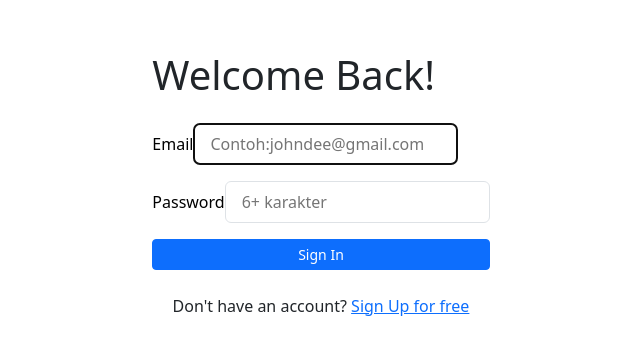
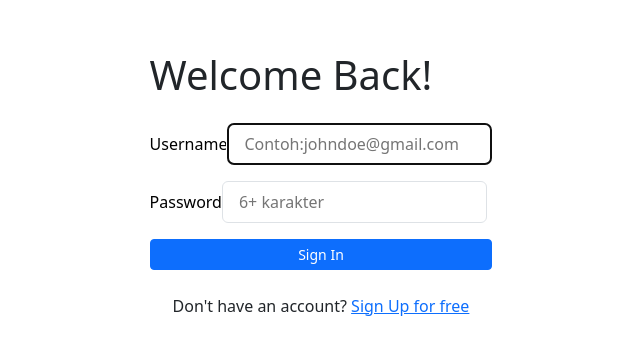
Before and after one commit to HarisMI40/fer-rental-mobil-public, a React (Vite) app: page /login in a window 1280 px wide. Shown: the part 216-570 px from the top of the page, without its empty margins (319-959 px from the left). Built offline with nearby package versions, Linux system fonts and the light colour scheme.

Commit message:
cek error di post data api

```diff
--- a/src/components/Fragments/FormLogin.jsx
+++ b/src/components/Fragments/FormLogin.jsx
@@ -1,29 +1,41 @@
 import { useEffect, useRef } from "react";
 import ButtonAuth from "../Elements/Button";
 import InputForm from "../Elements/Input";
+import { login } from "../../services/auth.services";
 
 const FormLogin = () => {
   const handleLogin = (event) => {
     event.preventDefault();
-    localStorage.setItem("email", event.target.email.value);
-    localStorage.setItem("password", event.target.password.value);
-    window.location.href = "/";
+    // localStorage.setItem("email", event.target.email.value);
+    // localStorage.setItem("password", event.target.password.value);
+    // window.location.href = "/";
+    const data = {
+      username: event.target.username.value,
+      password: event.target.password.value,
+    };
+    login(data, (status, res) => {
+      if (status) {
+        localStorage.setItem("token", res);
+      } else {
+        console.log(res);
+      }
+    });
   };
 
-  const emailRef = useRef(null);
+  const usernameRef = useRef(null);
 
   useEffect(() => {
-    emailRef.current.focus();
+    usernameRef.current.focus();
   }, []);
 
   return (
     <form onSubmit={handleLogin}>
       <InputForm
-        label="Email"
-        type="email"
-        placeholder="Contoh:johndee@gmail.com"
-        name="email"
-        ref={emailRef}
+        label="Username"
+        type="text"
+        placeholder="Contoh:johndoe@gmail.com"
+        name="username"
+        ref={usernameRef}
       />
       <InputForm
         label="Password"
--- a/src/services/auth.services.js
+++ b/src/services/auth.services.js
@@ -1,12 +1,13 @@
-import { Axios } from "axios";
+import axios from "axios";
 
 export const login = (data) => {
   axios
     .post("https://fakestoreapi.com/auth/login", data)
     .then((res) => {
       console.log(res);
+      callback(true, res.token);
     })
     .catch((error) => {
-      console.log(error);
+      console.log(false, error);
     });
 };
```
